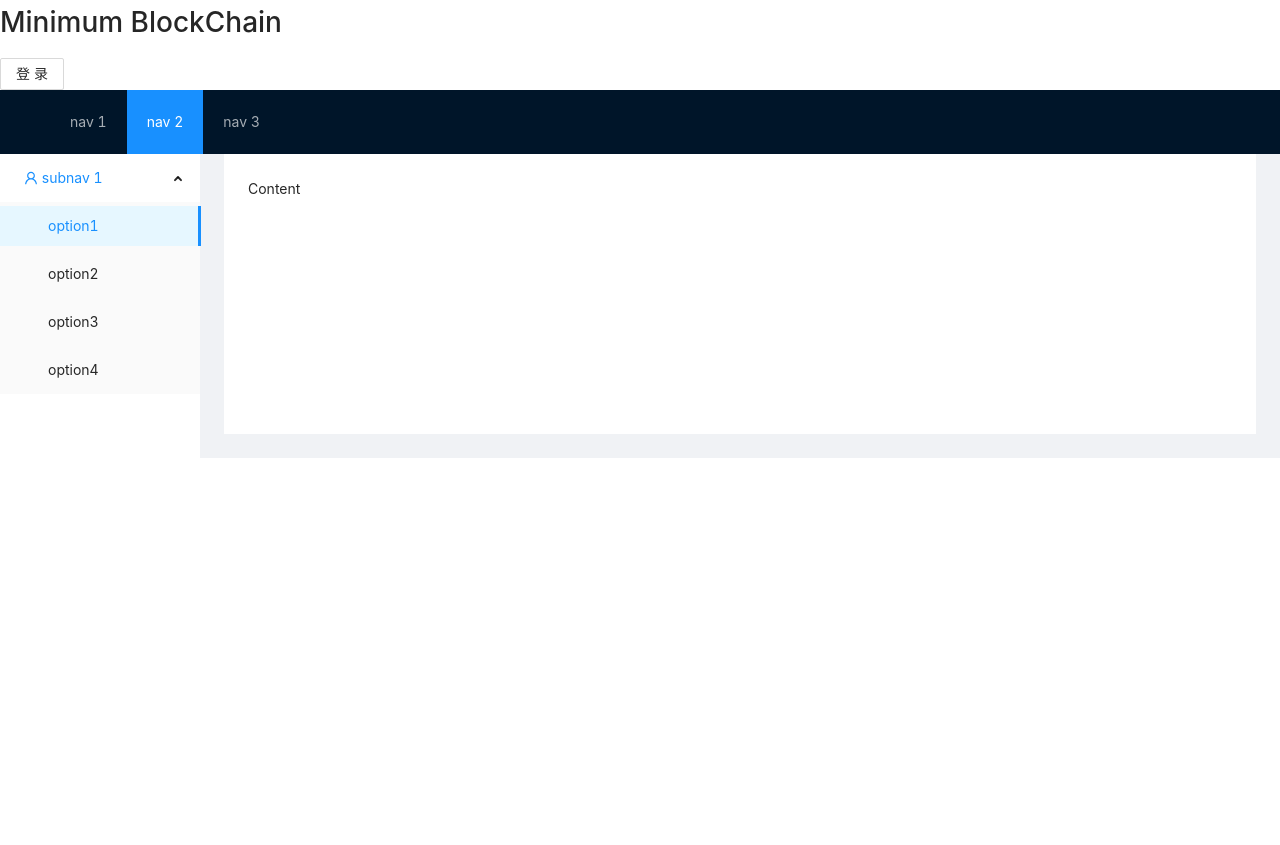
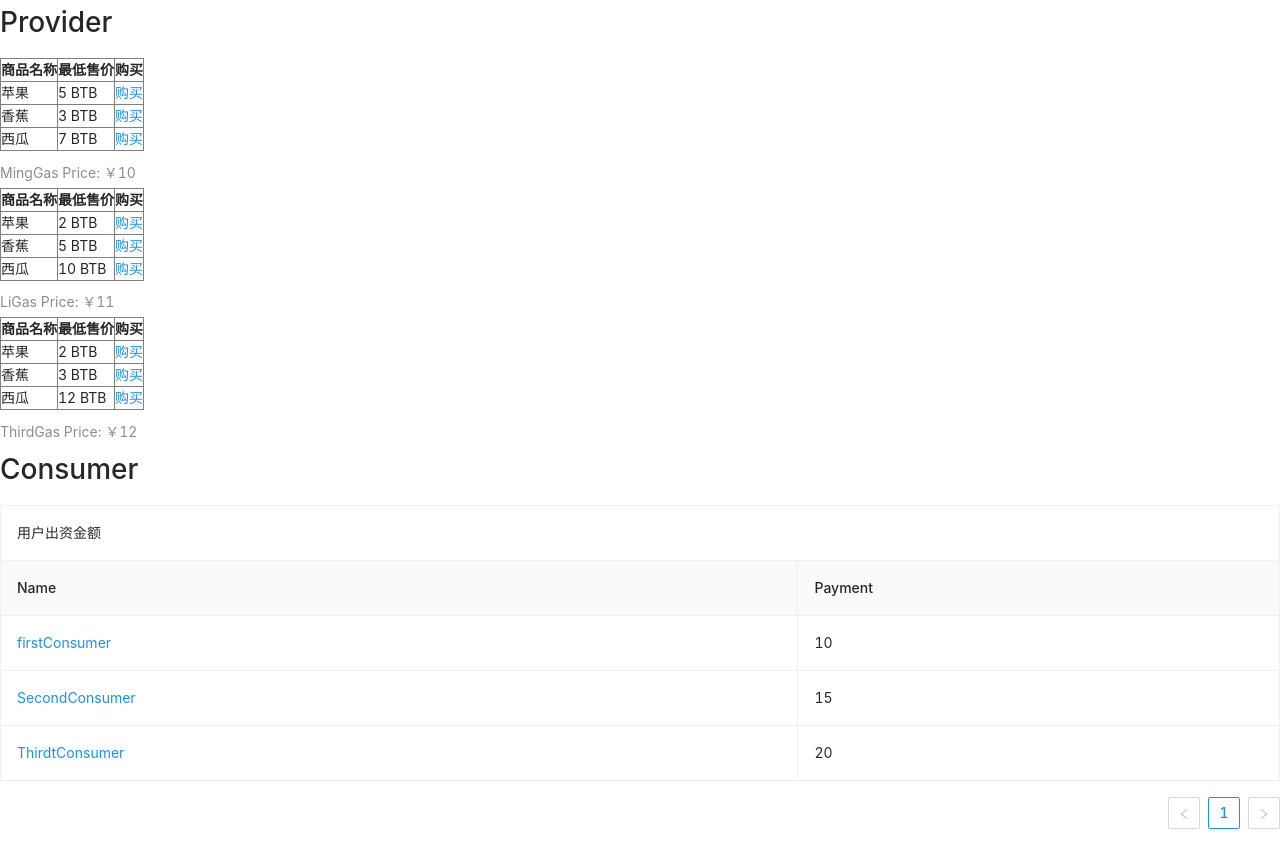
Before and after one commit to kongmingLatern/BlockChain, a Vue app: page / in a window 1280 px wide. Before the commit the page ends 800 px from the top, so only its background shows below. Built offline with nearby package versions, Linux system fonts and the light colour scheme.

Commit message:
change dir

```diff
--- a/src/App.vue
+++ b/src/App.vue
@@ -1,15 +1,8 @@
 <script setup lang="ts">
-import Main from "@/views/Main.vue";
-import Modal from '@/components/Main/Modal.vue';
 </script>
 
 <template>
-  <header flex justify-between items-center p-2 bg-red h-20>
-    <h1 class="h_100" lh-20 color-white font-semibold>Minimum BlockChain</h1>
-    <Modal />
-  </header>
-  <Main></Main>
-  <!-- <HomeView /> -->
+  <router-view />
 </template>
 
 <style>
@@ -18,8 +11,4 @@ import Modal from '@/components/Main/Modal.vue';
   margin: 0;
   box-sizing: border-box;
 }
-
-.h_100 {
-  height: 100%;
-}
 </style>
```
